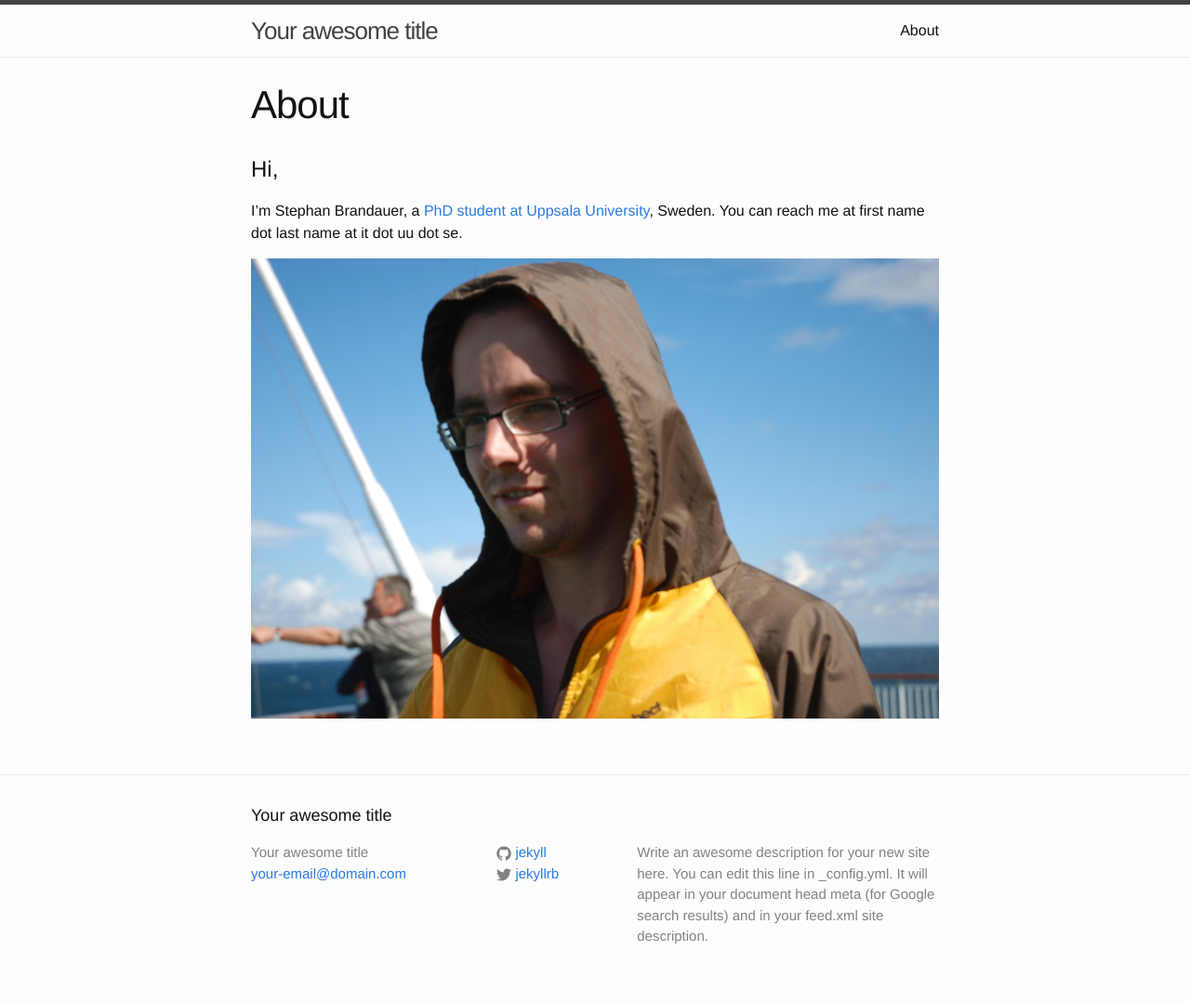
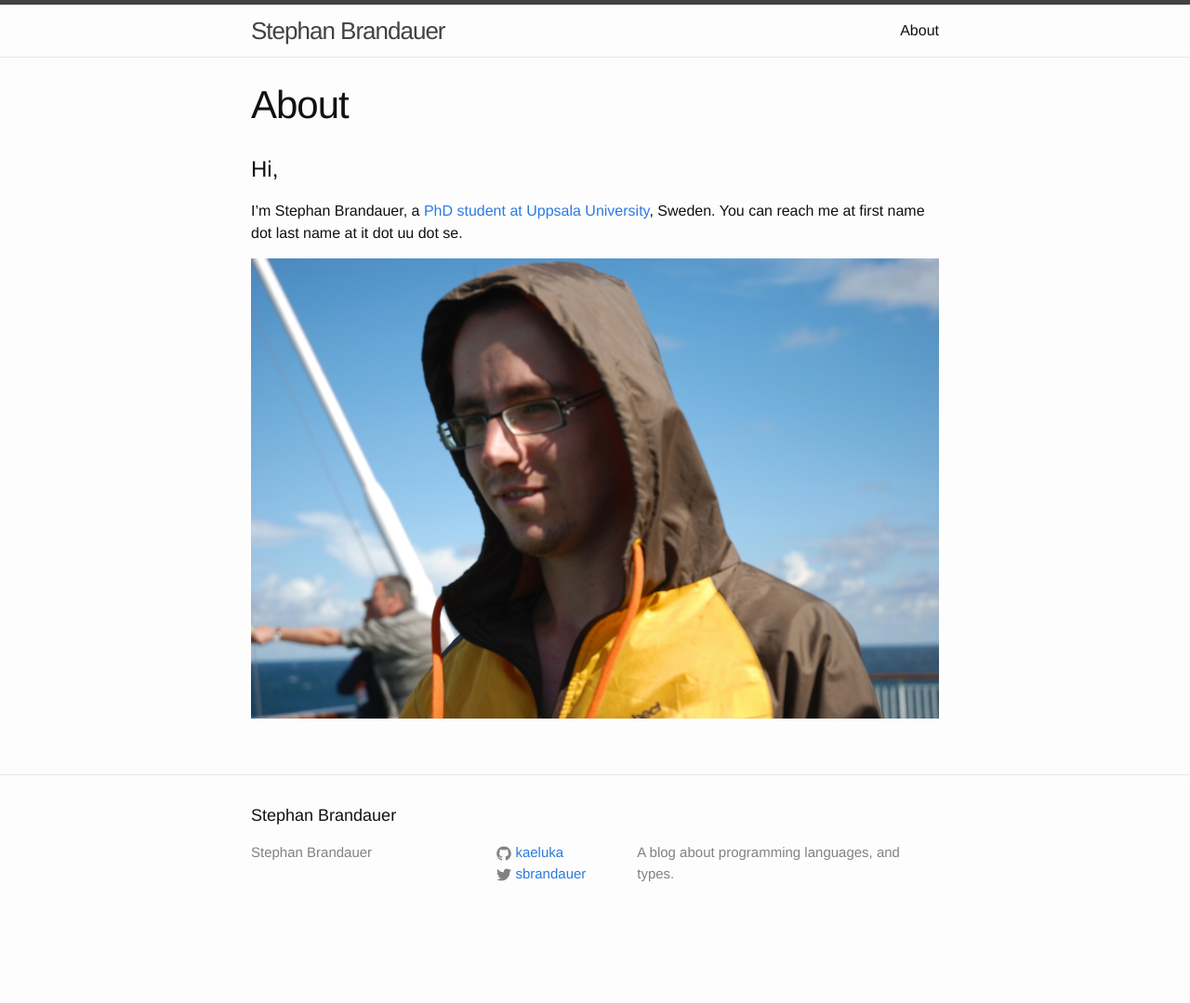
Before and after one commit to kaeluka/kaeluka.github.io, a Jekyll site: the page built from about.md, in a window 1280 px wide. Shown: the whole page at 93% size. Built offline with Jekyll 4.4.1, drawn with Linux system fonts in a browser that asks for light colours; after the commit the page ends 1011 px from its top, so only the background shows below that.

Commit message:
update details

```diff
--- a/_config.yml
+++ b/_config.yml
@@ -6,16 +6,14 @@
 # 'jekyll serve'. If you change this file, please restart the server process.
 
 # Site settings
-title: Your awesome title
-email: your-email@domain.com
+title: Stephan Brandauer
+#email: none@available.com
 description: > # this means to ignore newlines until "baseurl:"
-  Write an awesome description for your new site here. You can edit this
-  line in _config.yml. It will appear in your document head meta (for
-  Google search results) and in your feed.xml site description.
+  A blog about programming languages, and types.
 baseurl: "" # the subpath of your site, e.g. /blog
-url: "http://yourdomain.com" # the base hostname & protocol for your site
-twitter_username: jekyllrb
-github_username:  jekyll
+url: "http://kaeluka.github.io" # the base hostname & protocol for your site
+twitter_username: sbrandauer
+github_username:  kaeluka
 
 # Build settings
 markdown: kramdown
```
Also changed, not shown: _posts/2016-04-17-welcome-to-jekyll.markdown (deleted, +0 -25 lines), _posts/stuff-description-language.md (deleted, +0 -9 lines), index.html (added, +23 -0 lines), _img/stuff-angle.svg, 1 other file.
